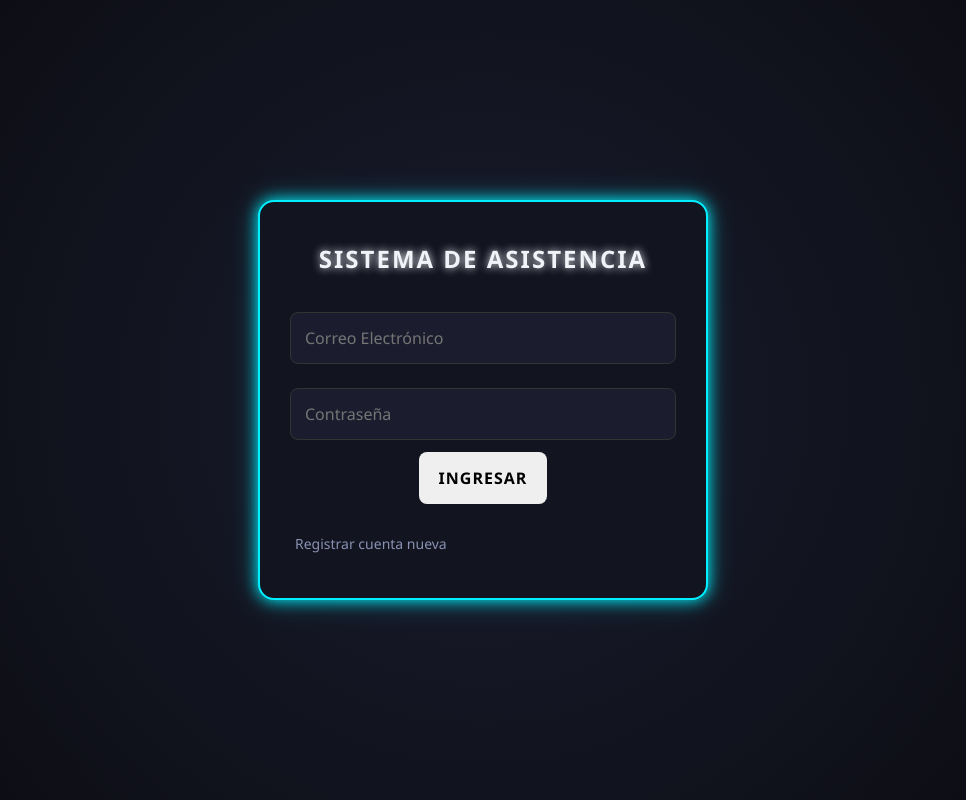
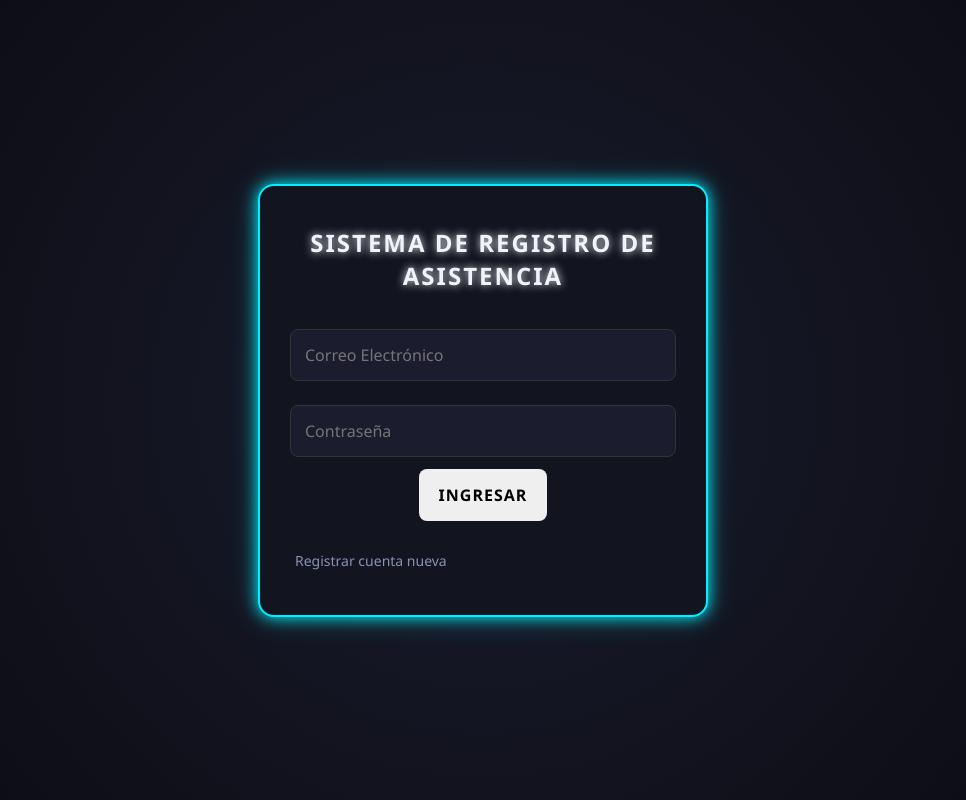
Before and after one commit to bullon-gianm/Sistema-Registro-Asistencia, a plain HTML site: page frontend/login.html in a window 1280 px wide. Shown: the whole page, without its empty margins (157-1123 px from the left). Drawn offline with Linux system fonts and the light colour scheme.

Commit message:
Update title from 'Sistema de Asistencia' to 'Sistema de Registro de Asistencia'
Suena mas profesiona

```diff
--- a/frontend/login.html
+++ b/frontend/login.html
@@ -7,7 +7,7 @@
 </head>
 <body>
     <div class="container">
-        <h2>Sistema de Asistencia</h2>
+        <h2>Sistema de Registro de Asistencia</h2>
         <form id="loginForm">
             <input type="email" id="correo" placeholder="Correo Electrónico" required>
             <input type="password" id="password" placeholder="Contraseña" required>
```
